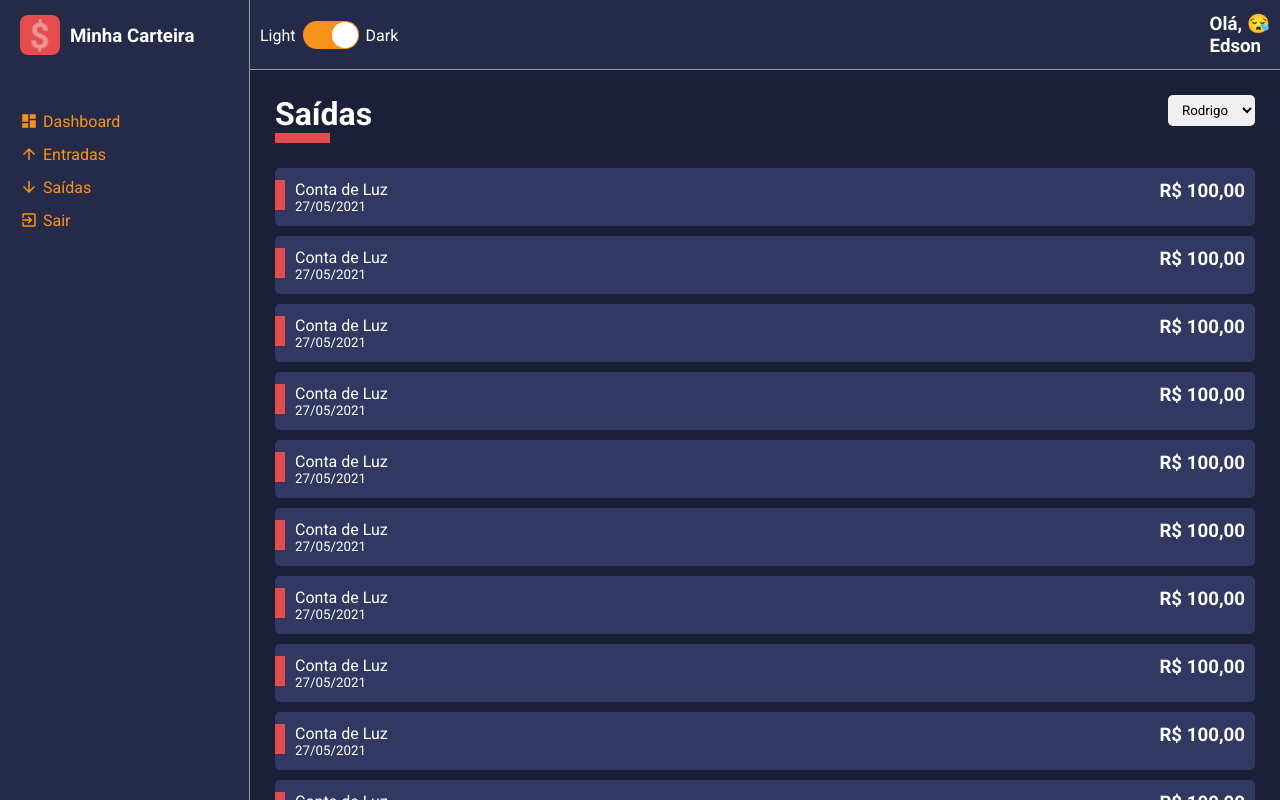
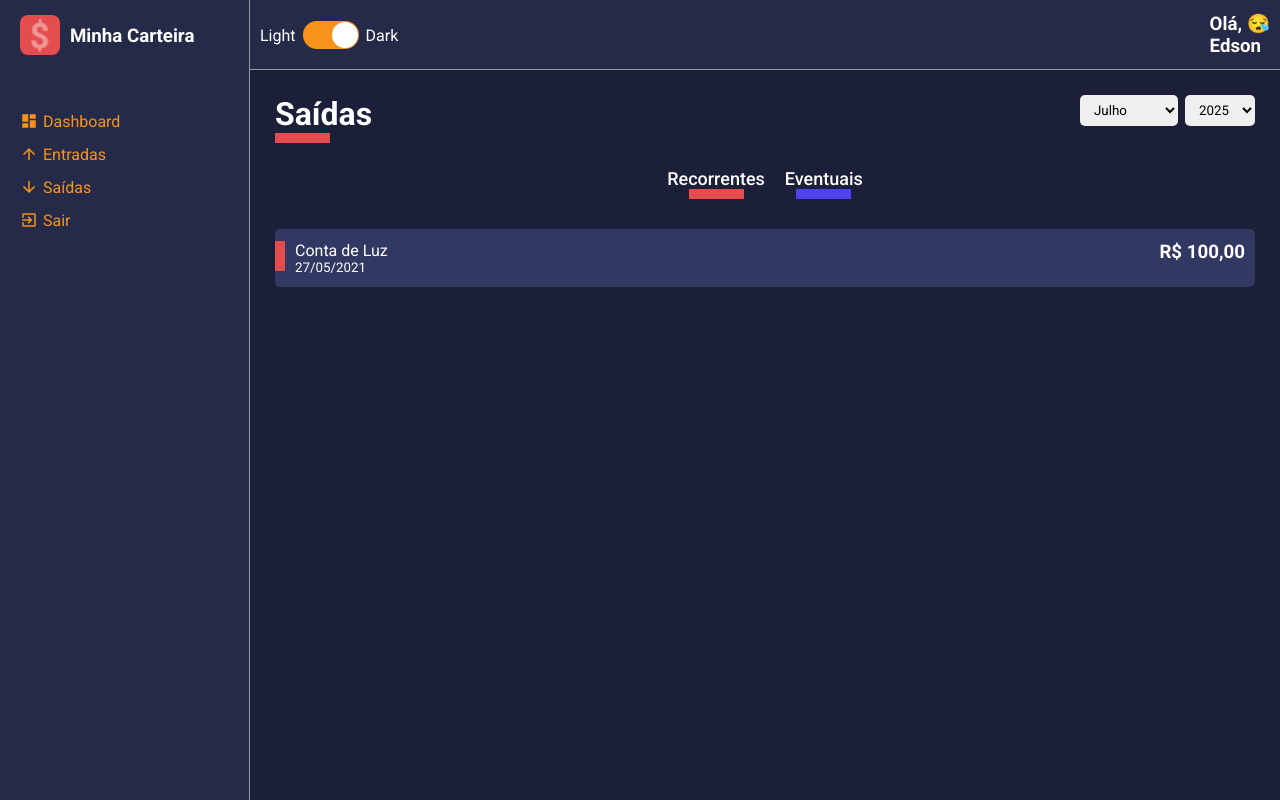
Before and after one commit to mueledson/MinhaCarteira, a React (Vite) app: page / in a window 1280 px wide. Built offline with nearby package versions, Linux system fonts and the light colour scheme.

Commit message:
Os titulos dos Filtros estão prontos

```diff
--- a/src/components/HistoryFinanceCard/index.tsx
+++ b/src/components/HistoryFinanceCard/index.tsx
@@ -1,7 +1,6 @@
 import { Container, Tag } from "./styles";
 
 interface IHistoryFinanceCardProps {
-    cardColor: string
     tagColor: string
     title: string
     subtitle: string
@@ -9,14 +8,13 @@
 }
 
 const HistoryFinanceCard: React.FC<IHistoryFinanceCardProps> = ({
-    cardColor,
     tagColor,
     title,
     subtitle,
     amount
 }) =>{
     return(
-        <Container color={cardColor}>
+        <Container>
             <Tag color={tagColor} />
             <div>
                 <span>{title}</span>
--- a/src/components/HistoryFinanceCard/styles.ts
+++ b/src/components/HistoryFinanceCard/styles.ts
@@ -1,16 +1,12 @@
 import { styled } from "styled-components";
-
-interface IContainerProps {
-  color: string;
-}
 
 interface ITagProps {
   color: string;
 }
 
 
-export const Container = styled.li<IContainerProps>`
-    background-color: ${props => props.color};
+export const Container = styled.li`
+    background-color: ${props => props.theme.colors.tertiary};
 
     list-style: none;
     border-radius: 5px;
--- a/src/pages/List/index.tsx
+++ b/src/pages/List/index.tsx
@@ -1,104 +1,48 @@
 import React from "react";
 
-import { Container, Content } from "./styles";
+import { Container, Content, Filterns } from "./styles";
 
 import ContentHeader from "../../components/ContentHeader";
 import SelectInput from "../../components/SelectInput";
 import HistoryFinanceCard from "../../components/HistoryFinanceCard";
 
 const List: React.FC = () => {
-    const options = [
-        {value: 'Rodrigo', label: 'Rodrigo'},
-        {value: 'Maria'  , label: 'Maria'},
-        {value: 'Dante'  , label: 'Dante'},
+    const months = [
+        {value: 7, label: 'Julho'},
+        {value: 8, label: 'Agosto'},
+        {value: 9, label: 'Setembro'},
+    ]
+
+    const years = [
+        {value: 2025, label: 2025},
+        {value: 2024, label: 2024},
+        {value: 2023, label: 2023}
     ]
 
     return (
         <Container>
             <ContentHeader title="Saídas" lineColor="#E44C4E">
-                <SelectInput options={options}/>
+                <SelectInput options={months}/>
+                <SelectInput options={years}/>
             </ContentHeader>
+
+            <Filterns>
+                <button
+                    type="button"
+                    className="tag-filter tag-filter-recurrent"
+                >
+                    Recorrentes
+                </button>
+                <button
+                    type="button"
+                    className="tag-filter tag-filter-eventual"
+                >
+                    Eventuais
+                </button>
+            </Filterns>
 
             <Content>
                 <HistoryFinanceCard
-                    cardColor="#313862"
-                    tagColor="#E44C4E"
-                    title="Conta de Luz"
-                    subtitle="27/05/2021"
-                    amount="R$ 100,00"
-                />
-                <HistoryFinanceCard
-                    cardColor="#313862"
-                    tagColor="#E44C4E"
-                    title="Conta de Luz"
-                    subtitle="27/05/2021"
-                    amount="R$ 100,00"
-                />
-                <HistoryFinanceCard
-                    cardColor="#313862"
-                    tagColor="#E44C4E"
-                    title="Conta de Luz"
-                    subtitle="27/05/2021"
-                    amount="R$ 100,00"
-                />
-                <HistoryFinanceCard
-                    cardColor="#313862"
-                    tagColor="#E44C4E"
-                    title="Conta de Luz"
-                    subtitle="27/05/2021"
-                    amount="R$ 100,00"
-                />
-                <HistoryFinanceCard
-                    cardColor="#313862"
-                    tagColor="#E44C4E"
-                    title="Conta de Luz"
-                    subtitle="27/05/2021"
-                    amount="R$ 100,00"
-                />
-                <HistoryFinanceCard
-                    cardColor="#313862"
-                    tagColor="#E44C4E"
-                    title="Conta de Luz"
-                    subtitle="27/05/2021"
-                    amount="R$ 100,00"
-                />
-                <HistoryFinanceCard
-                    cardColor="#313862"
-                    tagColor="#E44C4E"
-                    title="Conta de Luz"
-                    subtitle="27/05/2021"
-                    amount="R$ 100,00"
-                />
-                <HistoryFinanceCard
-                    cardColor="#313862"
-                    tagColor="#E44C4E"
-                    title="Conta de Luz"
-                    subtitle="27/05/2021"
-                    amount="R$ 100,00"
-                />
-                <HistoryFinanceCard
-                    cardColor="#313862"
-                    tagColor="#E44C4E"
-                    title="Conta de Luz"
-                    subtitle="27/05/2021"
-                    amount="R$ 100,00"
-                />
-                <HistoryFinanceCard
-                    cardColor="#313862"
-                    tagColor="#E44C4E"
-                    title="Conta de Luz"
-                    subtitle="27/05/2021"
-                    amount="R$ 100,00"
-                />
-                <HistoryFinanceCard
-                    cardColor="#313862"
-                    tagColor="#E44C4E"
-                    title="Conta de Luz"
-                    subtitle="27/05/2021"
-                    amount="R$ 100,00"
-                />
-                <HistoryFinanceCard
-                    cardColor="#313862"
                     tagColor="#E44C4E"
                     title="Conta de Luz"
                     subtitle="27/05/2021"
--- a/src/pages/List/styles.ts
+++ b/src/pages/List/styles.ts
@@ -3,3 +3,42 @@
 export const Container = styled.div``
 
 export const Content = styled.div``
+
+export const Filterns = styled.div`
+    width: 100%;
+    display: flex;
+    justify-content: center;
+
+    margin-bottom: 30px;
+
+    .tag-filter {
+        font-size: 18px;
+        font-weight: 500;
+        background: none;
+        color: ${props => props.theme.colors.white};
+
+        margin: 0 10px;
+
+        transition: opacity .3s;
+
+        &:hover {
+            opacity: .7;
+        }
+    }
+
+    .tag-filter-recurrent::after{
+            content: '';
+            display: block;
+            width: 55px;
+            margin: 0 auto;
+            border-bottom: 10px solid ${props => props.theme.colors.warning};
+    }
+
+    .tag-filter-eventual::after{
+            content: '';
+            display: block;
+            width: 55px;
+            margin: 0 auto;
+            border-bottom: 10px solid ${props => props.theme.colors.success};
+    }
+`
```
